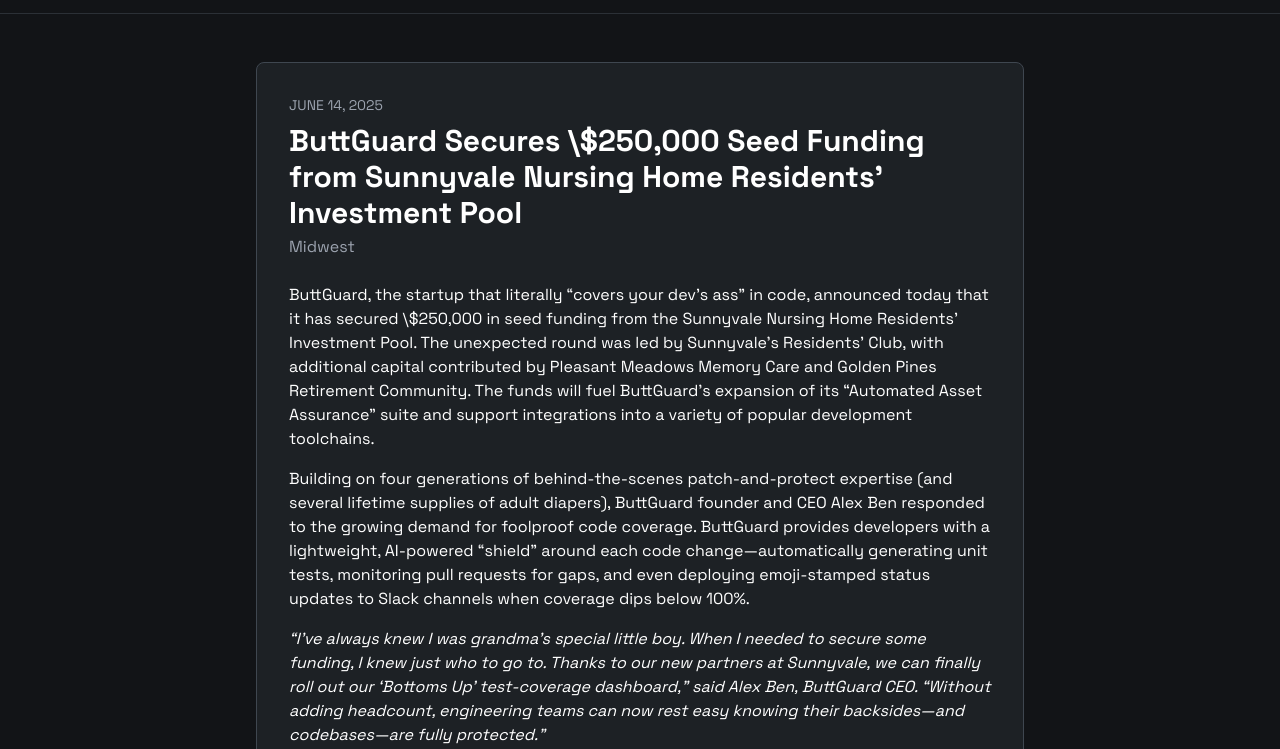
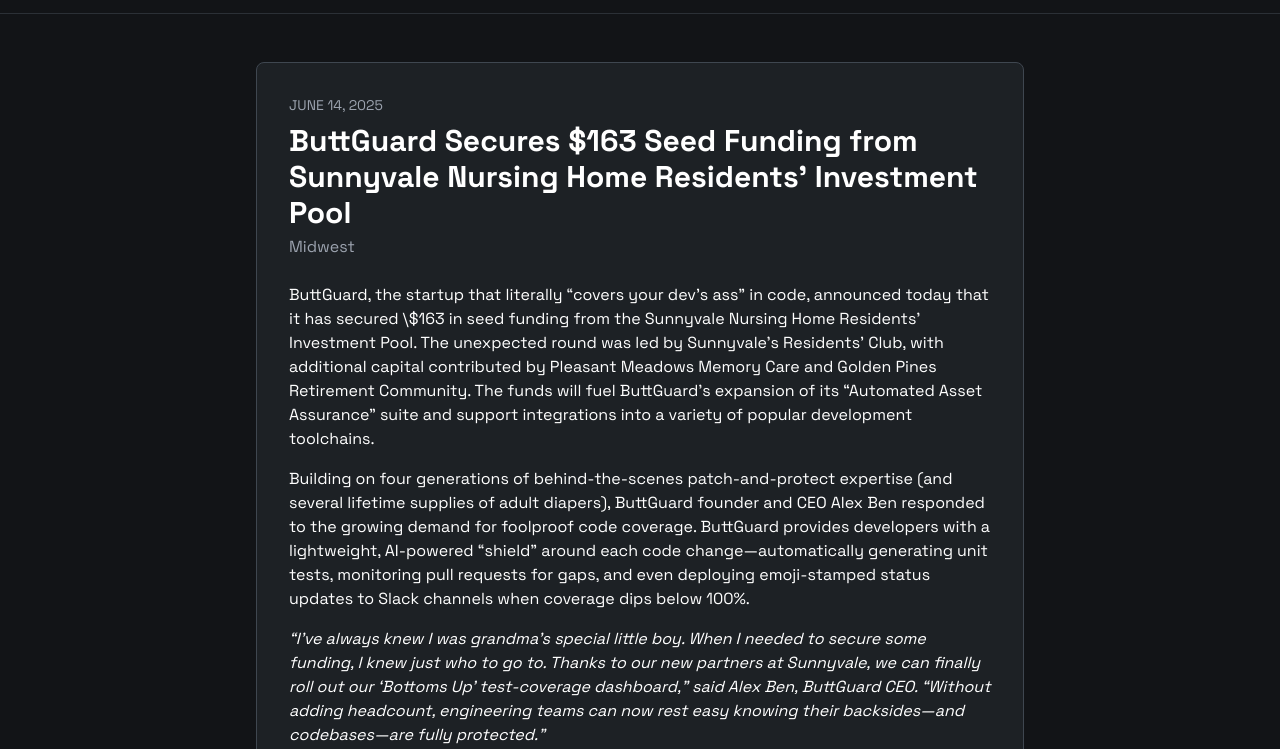
Before and after one commit to shiftnerd/buttguard.com, a plain HTML site: page blog.html in a window 1280 px wide. Shown: the part 51-800 px from the top of the page. Drawn offline with nearby package versions, Linux system fonts and the light colour scheme.

Commit message:
Update blog.html

```diff
--- a/blog.html
+++ b/blog.html
@@ -38,14 +38,14 @@
             <article class="max-w-3xl mx-auto bg-[#1d2125] p-8 rounded-lg border border-[#3f4750]">
                 <header class="mb-6">
                     <p class="text-sm text-gray-400 uppercase">June 14, 2025</p>
-                    <h2 class="text-3xl font-bold mt-2">ButtGuard Secures \$250,000 Seed Funding from Sunnyvale Nursing
+                    <h2 class="text-3xl font-bold mt-2">ButtGuard Secures $163 Seed Funding from Sunnyvale Nursing
                         Home Residents’ Investment Pool</h2>
                     <p class="text-gray-400 mt-1">Midwest</p>
                 </header>
                 <section class="space-y-4 text-white">
                     <p>
                         ButtGuard, the startup that literally “covers your dev’s ass” in code, announced today that it
-                        has secured \$250,000 in seed funding from the Sunnyvale Nursing Home Residents’ Investment
+                        has secured \$163 in seed funding from the Sunnyvale Nursing Home Residents’ Investment
                         Pool. The unexpected round was led by Sunnyvale’s Residents’ Club, with additional capital
                         contributed by Pleasant Meadows Memory Care and Golden Pines Retirement Community. The funds
                         will fuel ButtGuard’s expansion of its “Automated Asset Assurance” suite and support
```
